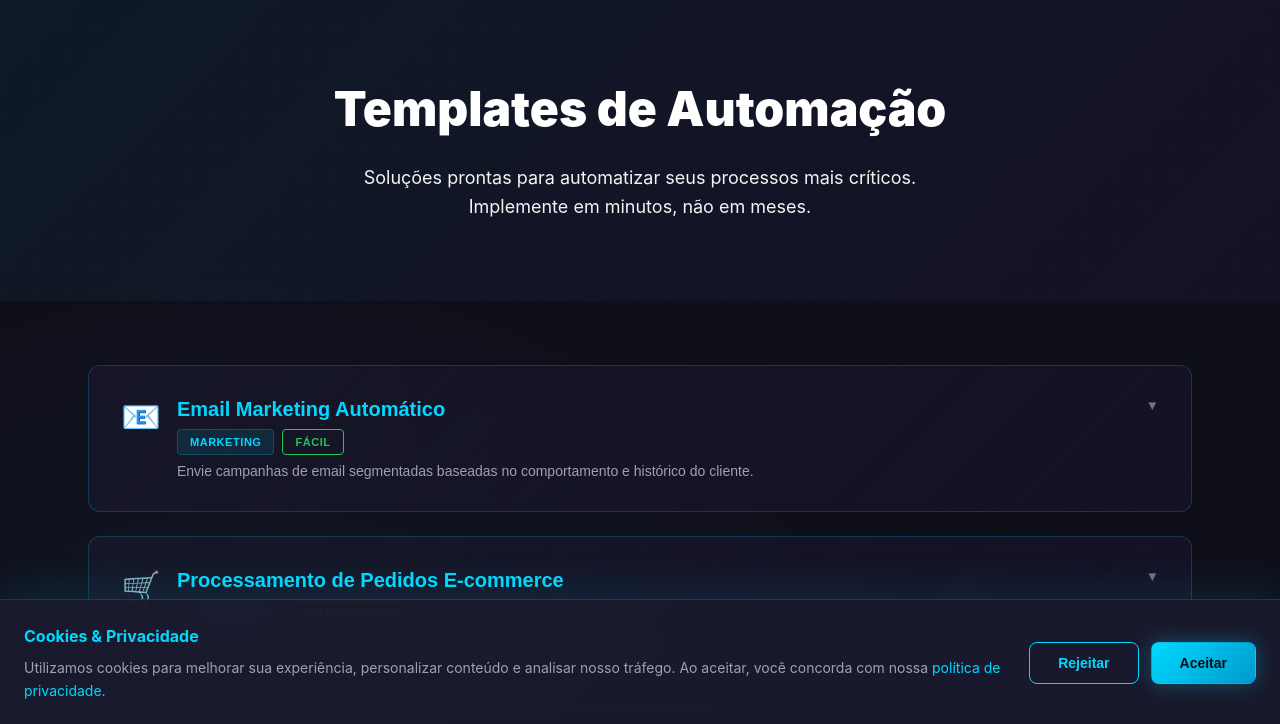
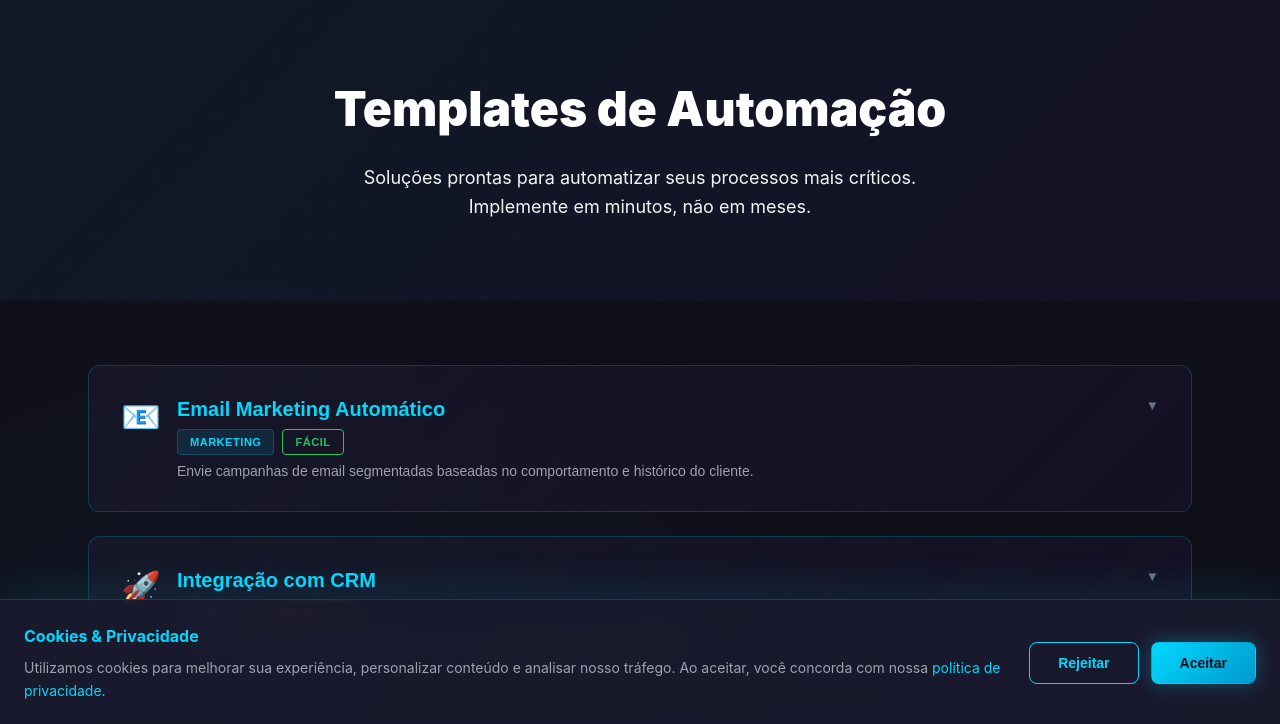
Before and after one commit to WendelDev21/konnecta--2-, a plain HTML site: page automacoes.html in a window 1280 px wide. Shown: the part 74-798 px from the top of the page. Drawn offline with Linux system fonts and the light colour scheme.

Commit message:
Atualizar links do LinkedIn e WhatsApp para abrir em nova aba e corrigir URL do WhatsApp nas páginas HTML

```diff
--- a/automacoes.html
+++ b/automacoes.html
@@ -81,9 +81,10 @@
                 <div class="footer-section">
                     <h4>Social</h4>
                     <ul>
-                        <li><a href="https://www.linkedin.com/company/konnectaai">LinkedIn</a></li>
+                        <li><a href="https://www.linkedin.com/company/konnectaai" target="_blank">LinkedIn</a></li>
                         <li><a href="https://www.instagram.com/konnecta.ai/" target="_blank">Instagram</a></li>
-                        <li><a href="#">WhatsApp</a></li>
+                        <li><a href="https://wa.me/5579991054765?text=Ol%C3%A1!%20%F0%9F%91%8B%0AQuero%20saber%20mais%20sobre%20os%20servi%C3%A7os%20da%20KonnectaAI.%20Pode%20me%20ajudar%3F
+">WhatsApp</a></li>
                     </ul>
                 </div>
             </div>
--- a/js/automacoes.js
+++ b/js/automacoes.js
@@ -6,35 +6,23 @@ const templates = [
     icon: "📧",
     category: "Marketing",
     difficulty: "Fácil",
-    timeToImplement: "30 min",
     benefits: [
       "Aumento de 45% em taxa de conversão",
       "Redução de 60% no tempo de marketing",
       "Engajamento personalizado em escala",
     ],
-    features: [
-      "Segmentação automática",
-      "Templates responsivos",
-      "Análise de desempenho em tempo real",
-      "A/B testing integrado",
-      "Integração com CRM",
-    ],
   },
   {
     id: "pedidos-ecommerce",
-    title: "Processamento de Pedidos E-commerce",
-    description: "Automatize todo o ciclo de pedidos: confirmação, pagamento, estoque e envio.",
-    icon: "🛒",
-    category: "E-commerce",
+    title: "Integração com CRM",
+    description: "A automação do CRM organiza todos os seus leads e clientes de forma automática",
+    icon: "🚀",
+    category: "CRM",
     difficulty: "Intermediário",
-    timeToImplement: "2 horas",
-    benefits: ["Processamento 10x mais rápido", "Redução de erros em 95%", "Rastreamento automático de estoque"],
-    features: [
-      "Validação automática de pedidos",
-      "Atualização de estoque em tempo real",
-      "Geração de NF eletrônica",
-      "Integração com transportadoras",
-      "Notificações ao cliente",
+    benefits: [
+      "Respostas mais rápidas e atendimento consistente",
+      "Zero tarefas repetitivas",
+      "Leads organizados automaticamente"
     ],
   },
   {
@@ -44,18 +32,10 @@ const templates = [
     icon: "👥",
     category: "Operações",
     difficulty: "Intermediário",
-    timeToImplement: "90 min",
     benefits: [
       "Redução de 50% no tempo de onboarding",
       "Aumento de satisfação de clientes",
       "Menos carga no time de suporte",
-    ],
-    features: [
-      "Email de boas-vindas personalizado",
-      "Compartilhamento automático de documentos",
-      "Agendamento de chamadas",
-      "Checklist interativo",
-      "Feedback automático",
     ],
   },
   {
@@ -65,18 +45,10 @@ const templates = [
     icon: "📊",
     category: "Financeiro",
     difficulty: "Avançado",
-    timeToImplement: "4 horas",
     benefits: [
       "Elimina trabalho manual de 20 horas/semana",
       "Reduz erros de consolidação em 99%",
       "Insights financeiros em tempo real",
-    ],
-    features: [
-      "Consolidação de múltiplas fontes",
-      "Cálculos complexos automáticos",
-      "Geração de PDFs formatados",
-      "Envio agendado para stakeholders",
-      "Análise preditiva incluída",
     ],
   },
   {
@@ -86,18 +58,10 @@ const templates = [
     icon: "💬",
     category: "Suporte",
     difficulty: "Avançado",
-    timeToImplement: "3 horas",
     benefits: [
       "Atendimento disponível 24/7",
       "Redução de 70% em tickets simples",
       "Satisfação de cliente acima de 92%",
-    ],
-    features: [
-      "IA com aprendizado contínuo",
-      "Suporte multiidioma",
-      "Escalação inteligente",
-      "Histórico de conversa persistente",
-      "Integração com help desk",
     ],
   },
   {
@@ -107,15 +71,7 @@ const templates = [
     icon: "📈",
     category: "Analytics",
     difficulty: "Fácil",
-    timeToImplement: "45 min",
     benefits: ["Visibilidade total do pipeline", "Decisões baseadas em dados", "Identificação de oportunidades"],
-    features: [
-      "Sincronização automática com CRM",
-      "Gráficos interativos",
-      "Alertas de anomalias",
-      "Comparação período a período",
-      "Previsões de vendas",
-    ],
   },
 ]
 
@@ -149,17 +105,9 @@ document.addEventListener("DOMContentLoaded", () => {
         <div class="template-benefits">
           ${template.benefits.map((b) => `<div class="benefit-item">✓ ${b}</div>`).join("")}
         </div>
-
-        <h4>🔧 Recursos Inclusos</h4>
-        <div class="template-features">
-          <div class="features-list">
-            ${template.features.map((f) => `<div class="feature-item">• ${f}</div>`).join("")}
-          </div>
-        </div>
-
-        <div style="display: flex; gap: 12px; margin-top: 24px;">
+        <!-- <div style="display: flex; gap: 12px; margin-top: 24px;">
           <button class="apply-btn" onclick="openContactModal()">Solicitar Demo</button>
-        </div>
+        </div> -->
       </div>
     `
 
```
Also changed, not shown: carreiras.html (+1 -1 lines), desenvolvimento.html (+1 -1 lines), index.html (+1 -1 lines).
